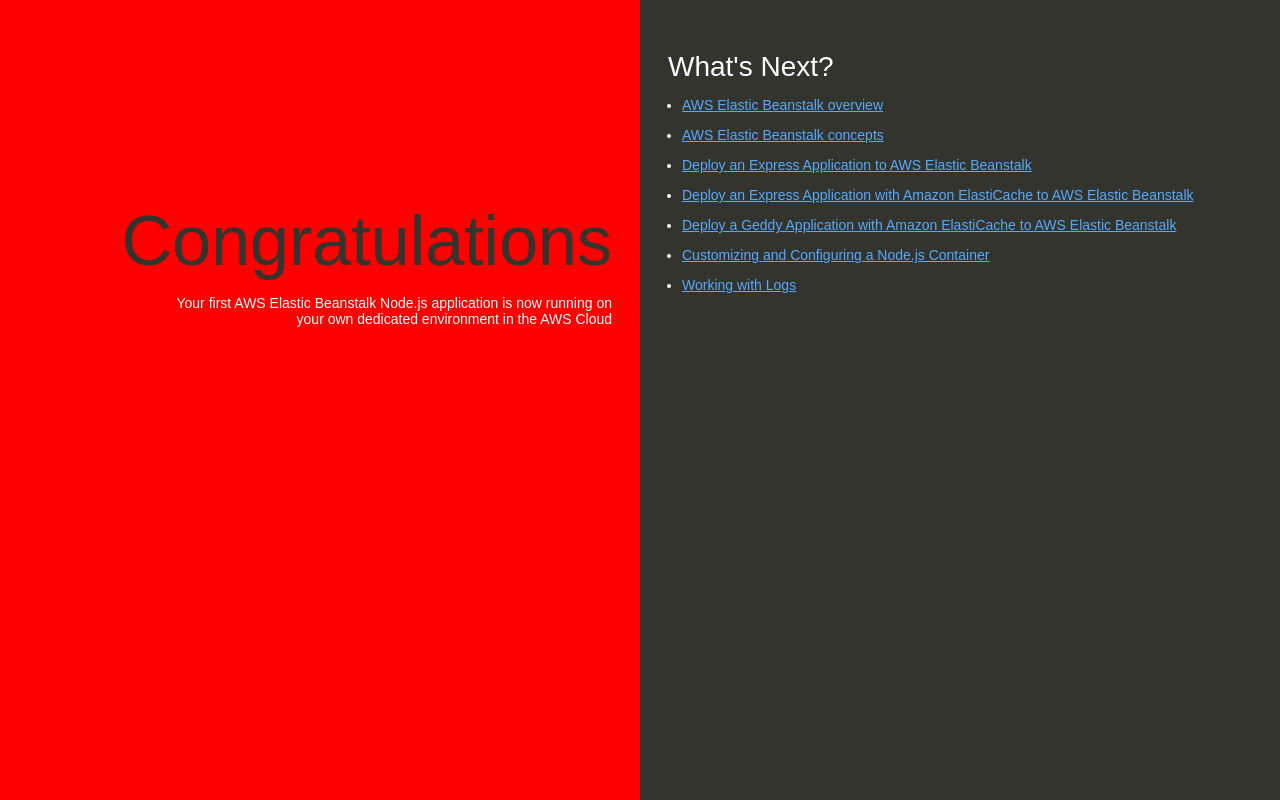
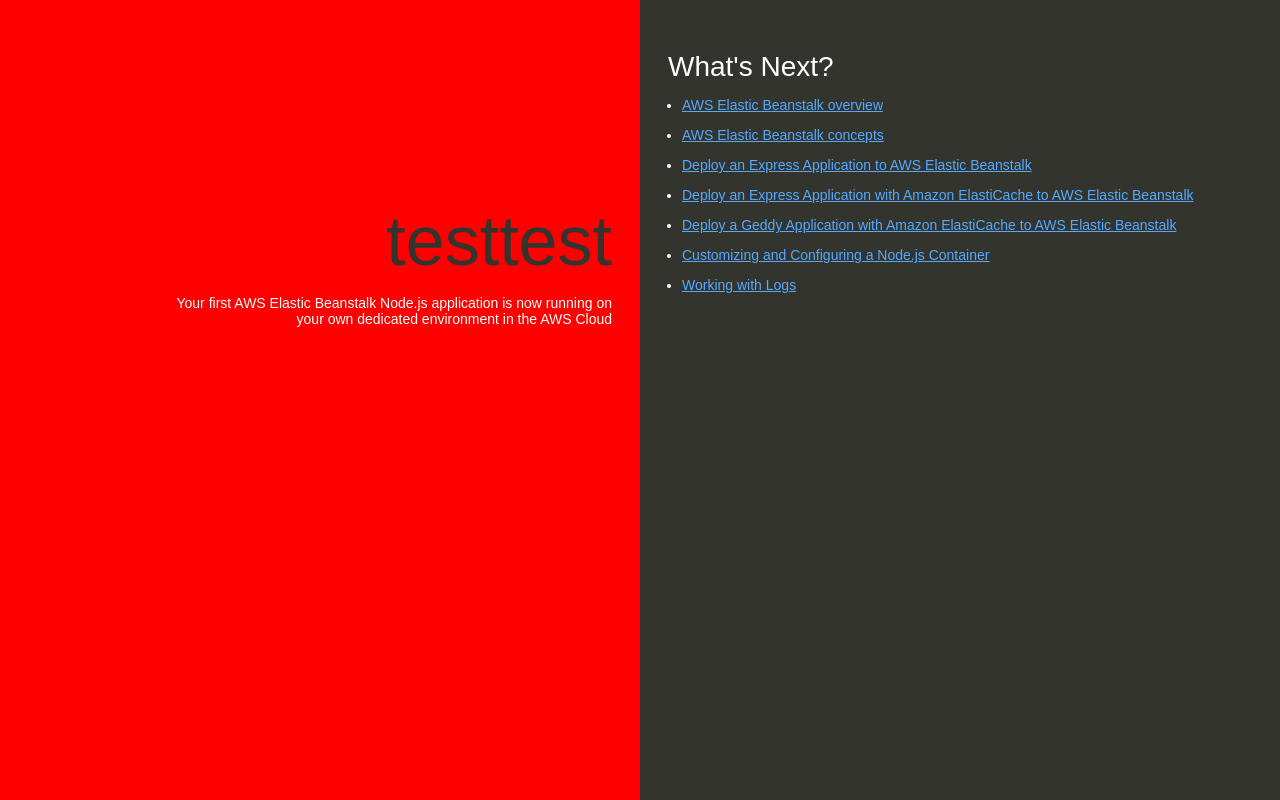
Before and after one commit to MohammadDawoud/test, a website: page index.html in a window 1280 px wide. Drawn offline with Linux system fonts and the light colour scheme.

Commit message:
Update index.html

```diff
--- a/index.html
+++ b/index.html
@@ -74,7 +74,7 @@
   </head>
   <body>
     <div class="textColumn">
-      <h1>Congratulations</h1>
+      <h1>testtest</h1>
       <p>Your first AWS Elastic Beanstalk Node.js application is now running on your own dedicated environment in the AWS Cloud</p>
     </div>
     <div class="linksColumn">
```
